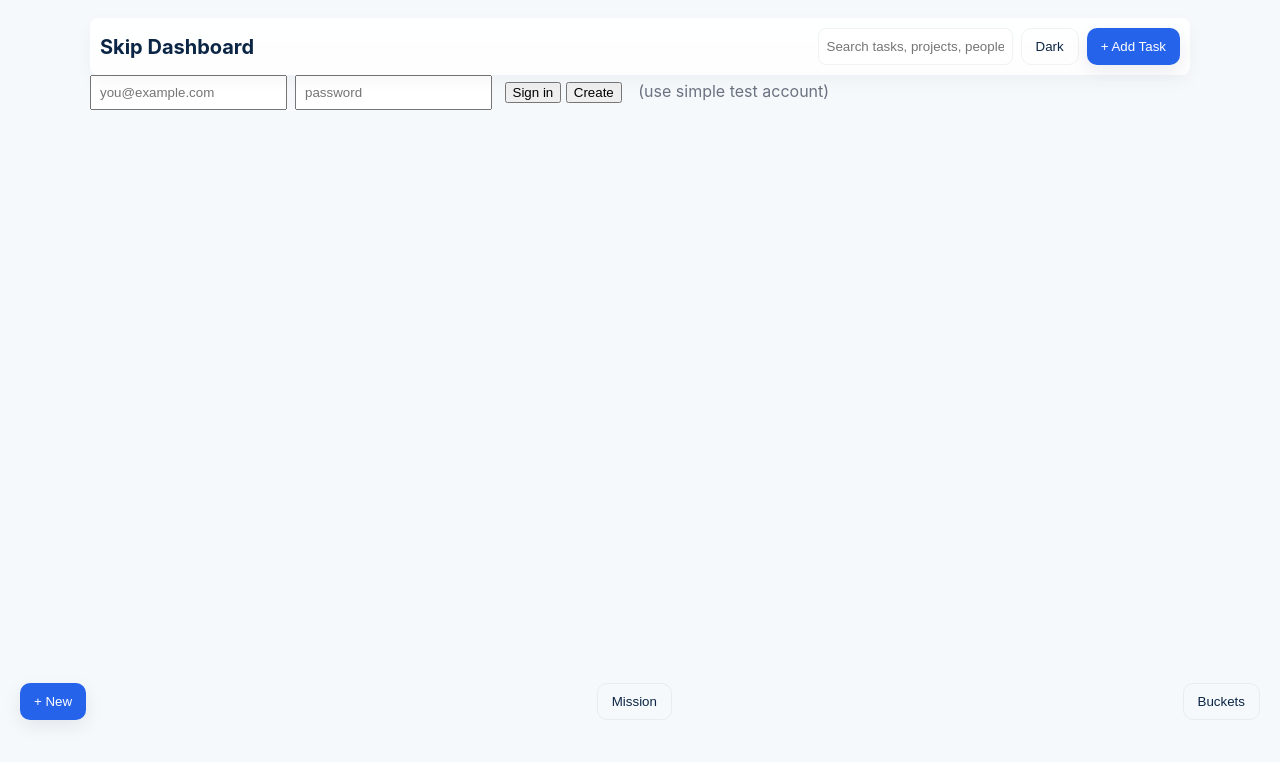
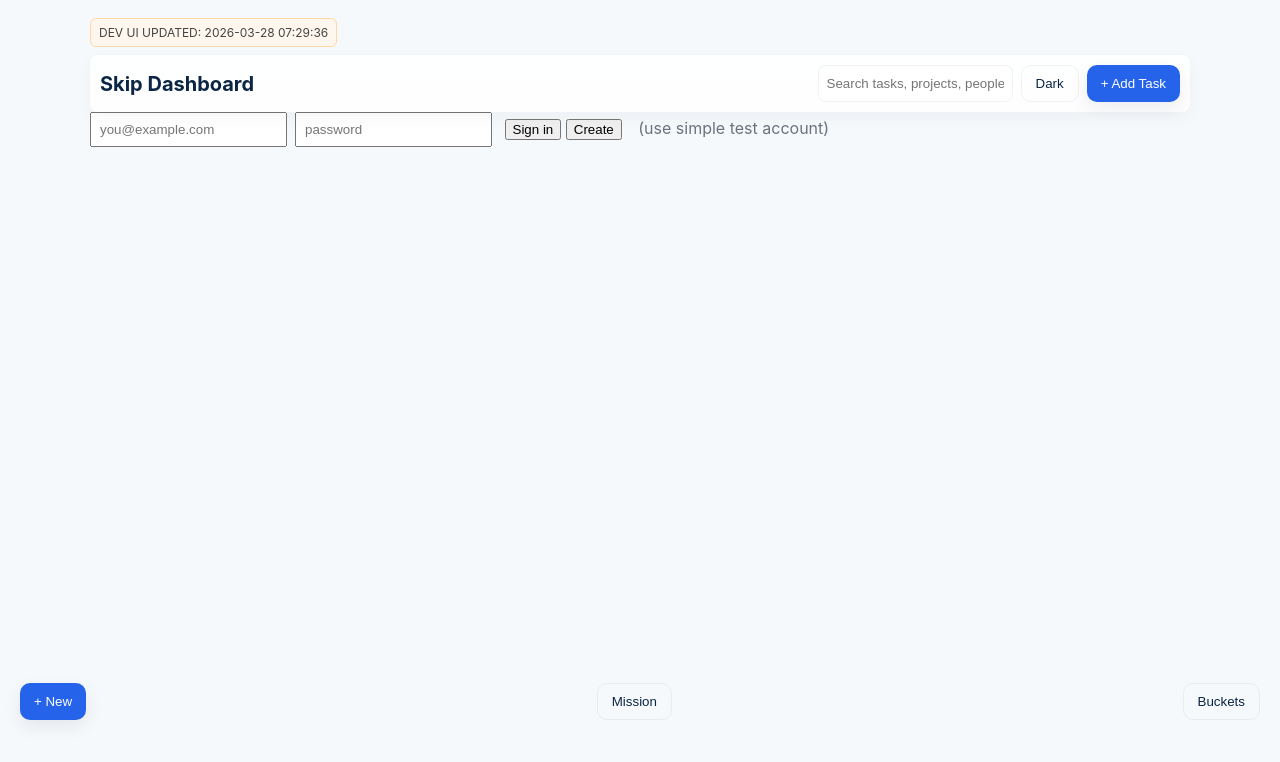
Before and after one commit to skip0856-agent/-Skip_Agent-Dash-, a plain HTML site: page public/index.html in a window 1280 px wide. Drawn offline with nearby package versions, Linux system fonts and the light colour scheme.

Commit message:
dev: add visible dev-badge to prove served build

```diff
--- a/public/index.html
+++ b/public/index.html
@@ -51,6 +51,8 @@ h1{font-size:20px;margin:0}
 </head>
 <body>
 <div class="container">
+  <!-- DEV BANNER: shows the currently served build timestamp -->
+  <div id="dev-badge" style="font-family:Inter,Arial,sans-serif;font-size:12px;color:#444;background:#fff7ed;border:1px solid #ffd8a8;padding:6px 8px;border-radius:6px;display:inline-block;margin-bottom:8px">DEV UI UPDATED: 2026-03-28 07:29:36</div>
   <div class="toprow sticky-header">
     <div>
       <h1>Skip Dashboard</h1>
```
